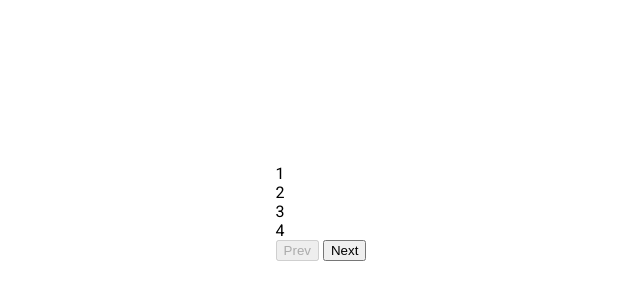
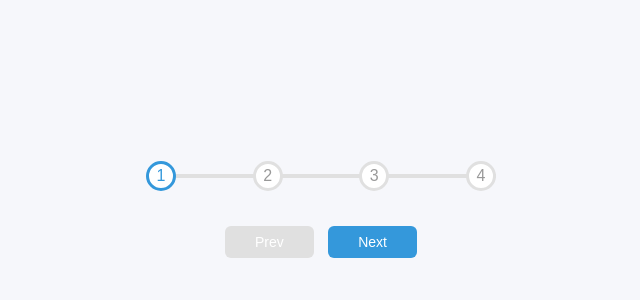
Before and after one commit to MarJaysonSanAgustin/50-projects-50-days-monorepo, a plain HTML site: page 02-progress-steps/index.html in a window 1280 px wide. Shown: the part 188-488 px from the top of the page, without its empty margins (319-959 px from the left). Drawn offline with Linux system fonts and the light colour scheme; a web font is replaced by a local one.

Commit message:
feat: add progress stepper styles

```diff
--- a/02-progress-steps/style.css
+++ b/02-progress-steps/style.css
@@ -1,16 +1,101 @@
-@import url('https://fonts.googleapis.com/css2?family=Roboto:wght@100;400;700&display=swap');
+@import url('https://fonts.googleapis.com/css?family=Muli:wght@100;400;700&display=swap');
+
+:root {
+    --line-border-fill: #3498db;
+    --line-border-empty: #e0e0e0;
+}
 
 * {
     box-sizing: border-box;
 }
 
 body {
-    font-family: 'Roboto', sans-serif;
+    background-color: #f6f7fb;
+    font-family: 'Muli', sans-serif;
     margin: 0;
     display: flex;
-    flex-direction: column;
     align-items: center;
     justify-content: center;
     height: 100vh;
     overflow: hidden;
 }
+
+.container {
+    text-align: center;
+}
+
+.progress-container {
+    display: flex;
+    justify-content: space-between;
+    position: relative;
+    margin-bottom: 30px;
+    max-width: 100%;
+    width: 350px;
+}
+
+.progress-container::before {
+    content: '';
+    background-color: var(--line-border-empty);
+    position: absolute;
+    top: 50%;
+    left: 0;
+    transform: translateY(-50%);
+    height: 4px;
+    width: 100%;
+    z-index: -1;
+}
+
+.progress {
+    background-color: var(--line-border-fill);
+    position: absolute;
+    top: 50%;
+    left: 0;
+    transform: translateY(-50%);
+    height: 4px;
+    width: 0%;
+    z-index: -1;
+    transition: 0.4s ease;
+}
+
+.circle {
+    background-color: #ffffff;
+    color: #999999;
+    border-radius: 50%;
+    height: 30px;
+    width: 30px;
+    display: flex;
+    align-items: center;
+    justify-content: center;
+    border: 3px solid var(--line-border-empty);
+    transition: .4s ease .1s;
+}
+
+.circle.active {
+    border-color: var(--line-border-fill);
+    color: var(--line-border-fill);
+}
+
+.btn {
+    background-color: var(--line-border-fill);
+    color: #FFFFFF;
+    border: 0;
+    border-radius: 6px;
+    font-family: inherit;
+    padding: 8px 30px;
+    margin: 5px;
+    font-size: 14px;
+    cursor: pointer;
+}
+
+.btn:active {
+    transform: scale(.98);
+}
+
+.btn:focus {
+    outline: 0;
+}
+
+.btn:disabled {
+    background-color: var(--line-border-empty);
+    cursor: not-allowed;
+}
```
